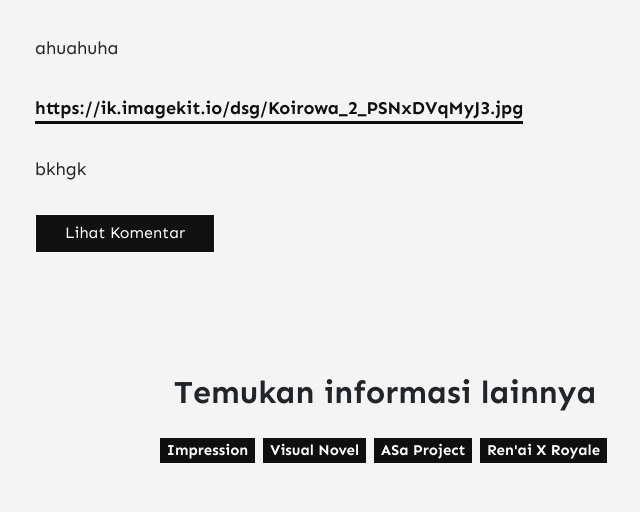
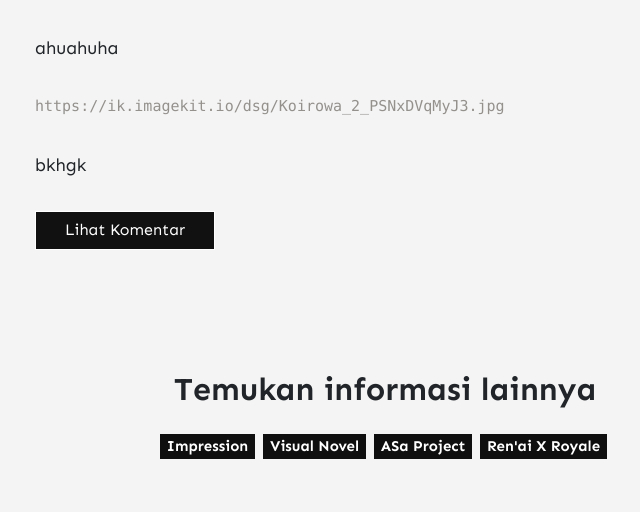
Before and after one commit to arytapermana/dsg-web, a Jekyll site: the page built from _posts/2020-10-24-impresi-awal-koirowa-menemukan-cinta-pertama-atau.md, in a window 1280 px wide. Shown: the part 918-1430 px from the top of the page, without its empty margins (255-895 px from the left). Built offline with Jekyll 4.4.1, drawn with Linux system fonts in a browser that asks for light colours; nearby versions of some CDN libraries; comment, search, counter and statistics services are not loaded; grey boxes are pictures that could not be loaded.

Commit message:
Update Blog “2020-10-24-impresi-awal-koirowa-menemukan-cinta-pertama-atau”

````diff
--- a/_posts/2020-10-24-impresi-awal-koirowa-menemukan-cinta-pertama-atau.md
+++ b/_posts/2020-10-24-impresi-awal-koirowa-menemukan-cinta-pertama-atau.md
@@ -14,6 +14,8 @@ AHGAJG
 
 ahuahuha
 
-<https://ik.imagekit.io/dsg/Koirowa_2_PSNxDVqMyJ3.jpg>
+```
+https://ik.imagekit.io/dsg/Koirowa_2_PSNxDVqMyJ3.jpg
+```
 
 bkhgk
````
